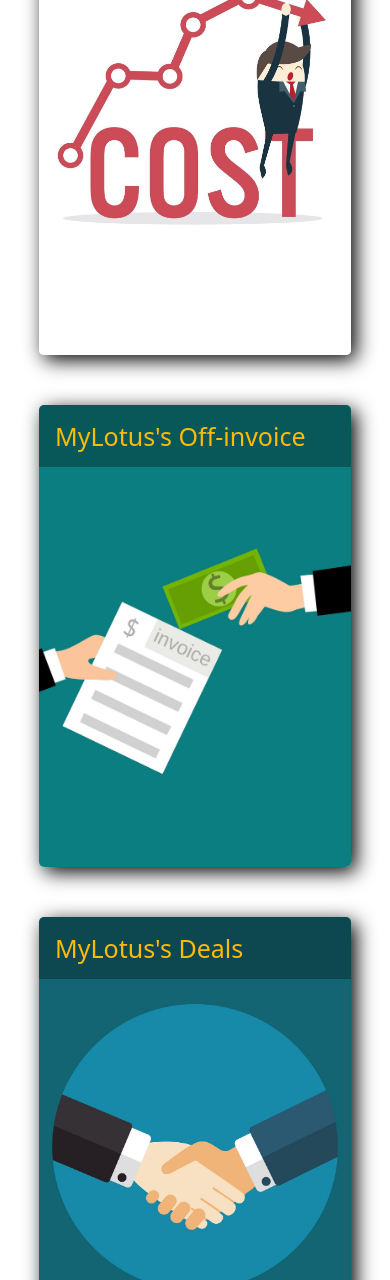
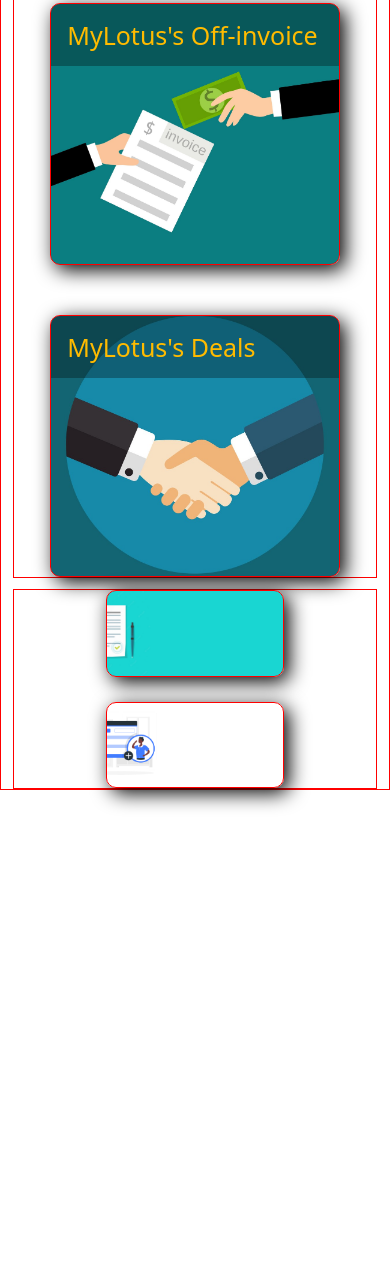
Before and after one commit to suppanat2k/SupplierPortalSupport, a plain HTML site: page supportindex.html in a window 390 px wide. Shown: the part 720-2000 px from the top of the page. Drawn offline with Linux system fonts and the light colour scheme.

Commit message:
version 1.0.3

```diff
--- /dev/null
+++ b/app.js
@@ -0,0 +1,3 @@
+document.getElementById("button1").addEventListener("click", function(){
+    document.querySelector(".video1").style.display = "flex";
+})
--- a/supportindex.html
+++ b/supportindex.html
@@ -10,42 +10,45 @@
     <link rel="stylesheet" href="supportstyle.css">
     <script src="https://kit.fontawesome.com/be962443d3.js" crossorigin="anonymous"></script>
 </head>
-<body>
-    <nav class="navbar navbar-expand-sm navbar-dark">
+<body style="height: 2000px;">
+    <!-- Nav -->
+    <nav class="navbar navbar-expand-sm navbar-dark sticky-top">
         <div class="container-fluid nav">
-            <a href="" class="navbar-brand fs-3 fw-bold ps-4"><i class="fa-solid fa-headset"></i> Toolkit Support</a>
+            <a href="" class="navbar-brand fs-3 fw-bold ps-4"><i class="fa-solid fa-headset text-warning"></i> Toolkit Support</a>
             <button class="navbar-toggler" data-bs-toggle="collapse" data-bs-target="#togglelist">
                 <span class="navbar-toggler-icon"></span>
             </button>
 
             <div class="collapse navbar-collapse" id="togglelist">
-                <ul class="navbar-nav ms-auto">
+                <ul class="navbar-nav ms-auto ">
                     <li class="nav-item text-center"><a href="supportindex.html" class="nav-link fs-5">Home</a></li>
+                    <li class="nav-item text-center"><a href="#" class="nav-link fs-5">About</a></li>
                     <li class="nav-item text-center"><a href="#" class="nav-link fs-5">Contact</a></li>
-                    <li class="nav-item text-center"><a href="#" class="nav-link fs-5">About</a></li>
                 </ul>
             </div>
         </div>
     </nav>
 
+    <!-- Menu section 1 -->
+    <div class="container section1">
         <div class="container menu">
             <div class="login">
                 <h4 class="p-3 ">Toolkit Login/User</h4>
                 <div class="intro p-2">
                     <ul class="navbar-nav tab">
-                    <li class="nav-item"><a href="#" class="nav-link text-light p-2" id="choice">เข้าระบบครั้งแรก</a></li>
-                    <li class="nav-item"><a href="#" class="nav-link text-light p-2" id="choice">เข้าลิ้งค์แล้วขึ้น Block pop-up</a></li>
-                    <li class="nav-item"><a href="#" class="nav-link text-light p-2" id="choice">การแก้ไขรหัสผ่าน</a></li>
+                        <li class="nav-item"><a href="#" class="nav-link text-light p-2 choice" id="button1">เข้าระบบครั้งแรก</a></li>
+                        <li class="nav-item"><a href="#" class="nav-link text-light p-2 choice" id="button1">เข้าลิ้งค์แล้วขึ้น Block pop-up</a></li>
+                        <li class="nav-item"><a href="#" class="nav-link text-light p-2 choice" id="button1">การแก้ไขรหัสผ่าน</a></li>
                     </ul>
                 </div>
             </div>
             <div class="cost">
-            <h4 class="p-3 ">MyLotus's Cost Change</h4>
+                <h4 class="p-3 ">MyLotus's Cost</h4>
                 <div class="intro p-2">
                     <ul class="navbar-nav tab">
-                    <li class="nav-item"><a href="#" class="nav-link text-light p-2" id="choice">เข้าระบบครั้งแรก</a></li>
-                    <li class="nav-item"><a href="#" class="nav-link text-light p-2" id="choice">เข้าลิ้งค์แล้วขึ้น Block pop-up</a></li>
-                    <li class="nav-item"><a href="#" class="nav-link text-light p-2" id="choice">การแก้ไขรหัสผ่าน</a></li>
+                        <li class="nav-item"><a href="#" class="nav-link text-light p-2 choice" id="button1">เข้าระบบครั้งแรก</a></li>
+                        <li class="nav-item"><a href="#" class="nav-link text-light p-2 choice" id="button1">เข้าลิ้งค์แล้วขึ้น Block pop-up</a></li>
+                        <li class="nav-item"><a href="#" class="nav-link text-light p-2 choice" id="button1">การแก้ไขรหัสผ่าน</a></li>
                     </ul>
                 </div>
             </div>
@@ -53,9 +56,9 @@
                 <h4 class="p-3 ">MyLotus's Off-invoice</h4>
                 <div class="intro p-2">
                     <ul class="navbar-nav tab">
-                    <li class="nav-item"><a href="#" class="nav-link text-light p-2" id="choice">เข้าระบบครั้งแรก</a></li>
-                    <li class="nav-item"><a href="#" class="nav-link text-light p-2" id="choice">เข้าลิ้งค์แล้วขึ้น Block pop-up</a></li>
-                    <li class="nav-item"><a href="#" class="nav-link text-light p-2" id="choice">การแก้ไขรหัสผ่าน</a></li>
+                        <li class="nav-item"><a href="#" class="nav-link text-light p-2 choice" id="button1">เข้าระบบครั้งแรก</a></li>
+                        <li class="nav-item"><a href="#" class="nav-link text-light p-2 choice" id="button1">เข้าลิ้งค์แล้วขึ้น Block pop-up</a></li>
+                        <li class="nav-item"><a href="#" class="nav-link text-light p-2 choice" id="button1">การแก้ไขรหัสผ่าน</a></li>
                     </ul>
                 </div>
             </div>
@@ -63,16 +66,29 @@
                 <h4 class="p-3 ">MyLotus's Deals</h4>
                 <div class="intro p-2">
                     <ul class="navbar-nav tab">
-                    <li class="nav-item"><a href="#" class="nav-link text-light p-2" id="choice">เข้าระบบครั้งแรก</a></li>
-                    <li class="nav-item"><a href="#" class="nav-link text-light p-2" id="choice">เข้าลิ้งค์แล้วขึ้น Block pop-up</a></li>
-                    <li class="nav-item"><a href="#" class="nav-link text-light p-2" id="choice">การแก้ไขรหัสผ่าน</a></li>
+                        <li class="nav-item"><a href="#" class="nav-link text-light p-2 choice" id="button1">เข้าระบบครั้งแรก</a></li>
+                        <li class="nav-item"><a href="#" class="nav-link text-light p-2 choice" id="button1">เข้าลิ้งค์แล้วขึ้น Block pop-up</a></li>
+                        <li class="nav-item"><a href="#" class="nav-link text-light p-2 choice" id="button1">การแก้ไขรหัสผ่าน</a></li>
                     </ul>
                 </div>
             </div>
         </div>
 
-    <div class="container-fluid contact-section">
+        <div class="container menu2">
+            <div class="powrong">
 
             </div>
+            <div class="adduser">
+
+            </div>
+        </div>
+    </div>
+
+
+    <!-- Menu section 2 -->
+
+
+    <!-- <div class="video1 position-fixed"></div>
+    <script src="app.js"></script> -->
 </body>
 </html>
--- a/supportstyle.css
+++ b/supportstyle.css
@@ -1,16 +1,21 @@
+.section1{
+    border: 1px solid red;
+    height: fit-content;
+}
+
 .menu{
-    grid-template-columns: auto;
     height: 500px;
     display: flex;
     justify-content: space-between;
     margin-top: 3%;
     padding: 0;
+    border: 1px solid red;
 }
 
 .login, .cost, .invoice, .deal {
     width: 24%;
     box-shadow: 5px 5px 20px black;
-    border-radius: 5px;
+    border-radius: 10px;
     overflow: hidden;
     transition: .5s;
 }
@@ -23,6 +28,8 @@
     overflow: hidden;
     background-color:rgba(0, 0, 0, 0.7);
     visibility: hidden;
+    border-bottom-left-radius: 10px;
+    border-bottom-right-radius: 10px;
 }
 
 .menu h4 {
@@ -51,11 +58,6 @@
 
 .login:hover h4, .cost:hover h4, .invoice:hover h4, .deal:hover h4{
     background-color:rgba(0, 0, 0, 0.7);
-}
-
-.menu img{
-    width: 100%;
-    height: 100%;
 }
 
 .menu .login {
@@ -90,13 +92,23 @@
     margin: 0%;
 }
 
-#choice:hover{
+.choice:hover{
     background-color: rgb(43, 146, 138);
 }
 
 @media (max-width:995px){
     .login, .cost, .deal, .invoice {
-        height: 60%;
+        height: 20rem;
+        width: 24%;
+        border: 1px solid red;
+    }
+
+    .menu{
+        grid-template-columns: auto;
+        height: fit-content;
+        justify-content: space-between;
+        margin-top: 3%;
+        padding: 0;
     }
 
     .menu h4{
@@ -105,13 +117,21 @@
     .intro .tab {
         font-size: 12px;
     }
+
+    .menu2{
+        grid-template-columns: auto;
+        height: fit-content;
+        justify-content: space-between;
+        margin-top: 3%;
+        padding: 0;
+    }
 }
 
 @media (max-width:575px){
     .menu{
         margin-top: 10%;
         flex-direction:column;
-        height: 2000px;
+        height: 1200px;
         align-items: center;
         gap: 50px;
     }
@@ -124,7 +144,21 @@
         font-size: medium;
     }
 
-    .login, .cost, .deal, .invoice {
+    .login, .cost, .deal, .invoice{
+        width: 80%;
+        height: 100%;
+    }
+
+    .menu2 {
+        margin-top: 10%;
+        height: 1000px;
+        flex-direction: column;
+        align-items: center;
+        padding: 0%;
+        gap: 25px;
+    }
+
+    .powrong, .adduser{
         width: 80%;
         height: 100%;
     }
@@ -135,7 +169,53 @@ nav {
 }
 
 nav ul li:hover {
-    background-color: rgb(73, 148, 142);
+    background-color: rgb(0, 129, 119);
     border-radius: 5px;
+}
 
+.menu2{
+    height: 200px;
+    display: flex;
+    justify-content: space-between;
+    margin-top: 3%;
+    padding: 0%;
+    border: 1px solid red;
 }
+
+.powrong{
+    background-image: url('image/PO.jpg');
+    background-repeat:no-repeat;
+    background-size: cover;
+    background-position:center;
+    margin: 0%;
+    border: 1px solid red;
+}
+
+.adduser{
+    background-image: url('image/Add\ User-rafiki.png');
+    background-repeat:no-repeat;
+    background-size: cover;
+    background-position:center;
+    margin: 0%;
+    border: 1px solid red;
+}
+
+.powrong, .adduser{
+    width: 49%;
+    box-shadow: 5px 5px 20px black;
+    border-radius: 10px;
+    overflow: hidden;
+}
+
+
+/* .video1{
+    width: 80%;
+    height: 80%;
+    background-color: grey;
+    position:absolute;
+    top: 10%;
+    left: 10%;
+    box-shadow: 5px 5px 10px;
+    border-radius: 20px;
+    display: none;
+} */
```
Also changed, not shown: image/Add User-rafiki.png (added), image/PO.jpg (added). Lines whose indentation alone changed are shown as unchanged.
